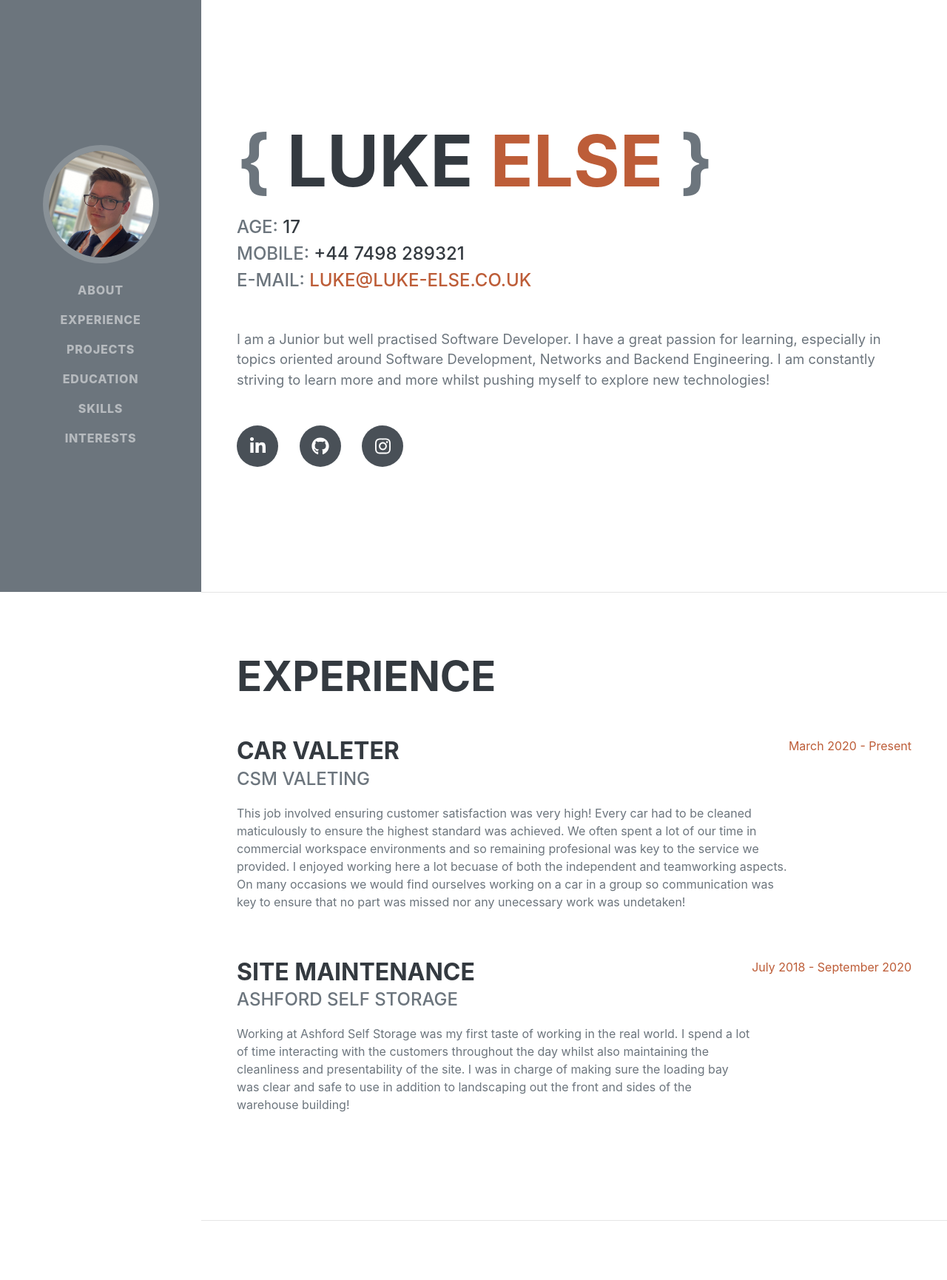
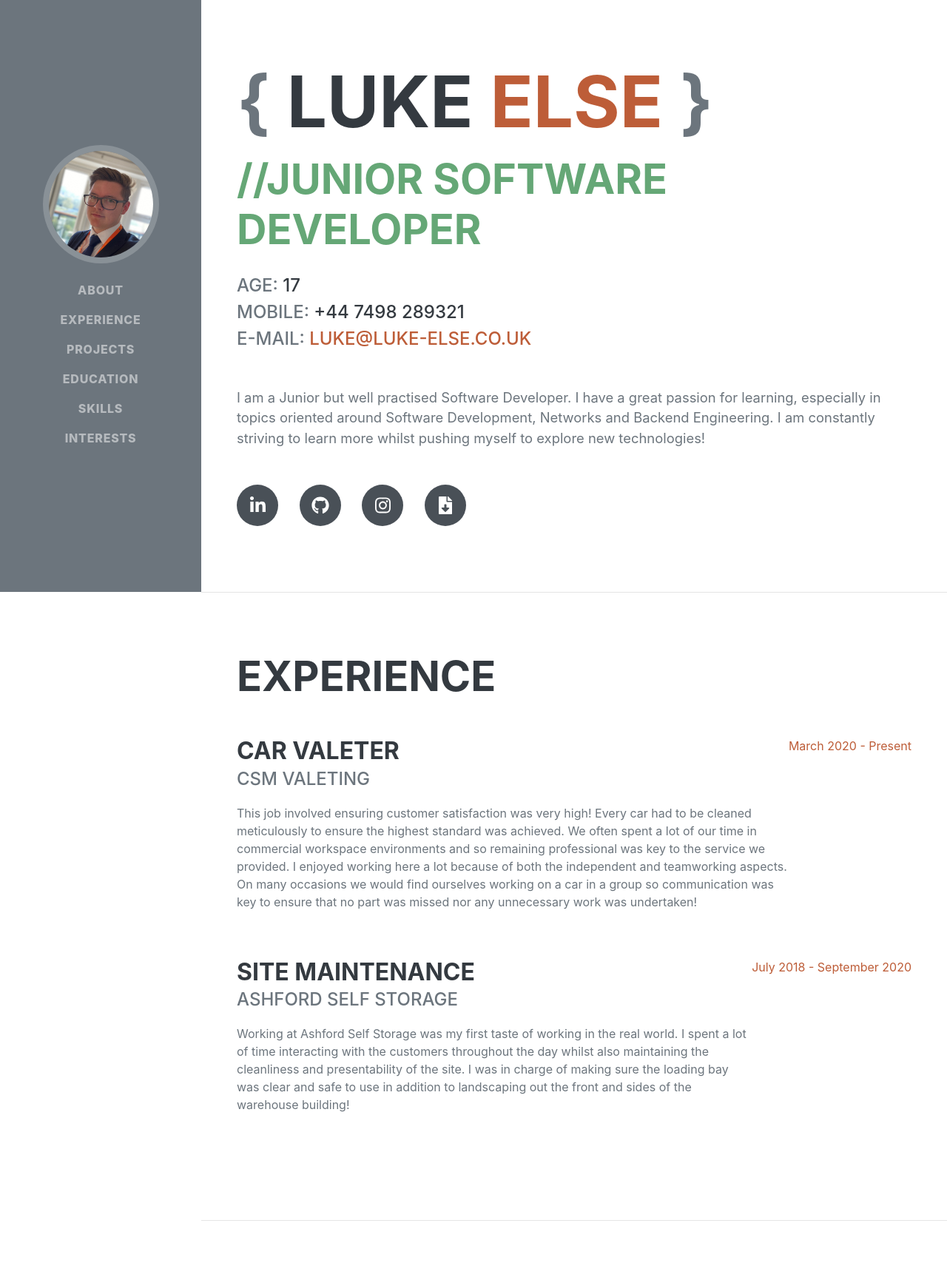
Before and after one commit to luke-else/luke-else.co.uk, a PHP site: page /public_html/index.php in a window 1280 px wide. Shown: the top 1730 px of the page at 74% size. Run offline with PHP 8.4, Linux system fonts and the light colour scheme; some web fonts are replaced.

Commit message:
Added CV and rewritten Interests Section

```diff
--- a/public_html/index.php
+++ b/index.php
@@ -1,11 +1,11 @@
 <!DOCTYPE html>
-<html lang="en">
+<html lang="en" loading="lazy">
     <head>
         <meta charset="utf-8" />
         <meta name="viewport" content="width=device-width, initial-scale=1, shrink-to-fit=no" />
-        <meta name="description" content="" />
+        <meta name="description" content="Luke Else - Junior Software Developer from Kent" />
         <meta name="author" content="" />
-        <title>Luke Else- Junior Software Developer</title>
+        <title>Luke Else - Junior Software Developer</title>
         <link rel="icon" type="image/x-icon" href="assets/img/favicon.ico" />
         <!-- Font Awesome icons (free version)-->
         <script src="https://use.fontawesome.com/releases/v5.15.3/js/all.js" crossorigin="anonymous"></script>
@@ -14,6 +14,7 @@
         <link href="https://fonts.googleapis.com/css?family=Muli:400,400i,800,800i" rel="stylesheet" type="text/css" />
         <!-- Core theme CSS (includes Bootstrap)-->
         <link href="css/styles.css" rel="stylesheet" />
+        <link href="css/type.css" rel="stylesheet" />
     </head>
     <body id="page-top">
         <!-- Navigation-->
@@ -31,24 +32,26 @@
                     <li class="nav-item"><a class="nav-link js-scroll-trigger" href="#education">Education</a></li>
                     <li class="nav-item"><a class="nav-link js-scroll-trigger" href="#skills">Skills</a></li>
                     <li class="nav-item"><a class="nav-link js-scroll-trigger" href="#interests">Interests</a></li>
-                    <!--
-                    <li class="nav-item"><a class="nav-link js-scroll-trigger" href="#awards">Awards</a></li>
-                    -->
                 </ul>
             </div>
         </nav>
         <!-- Page Content-->
-        <div class="container-fluid p-0">
+        <div  class="container-fluid p-0">
             <!-- About-->
             <section class="resume-section" id="about">
                 <div class="resume-section-content">
                     <h1 class="mb-0">
                         <span class="text-secondary">{</span>
-                        Luke
-                        <span class="text-primary">Else</span>
-
+                            Luke
+                            <span class="text-primary">Else</span>
                         <span class="text-secondary">}</span>
                     </h1>
+
+                    <br />
+
+                        <h2 class="mb-0">
+                            <p id="type"></p>
+                        </h2>
 
                     <br />
 
@@ -56,10 +59,10 @@
 
                         <?php
                             //An example date of birth.
-                            $userDob = '2004-01-12';
+                            $dob = '2004-01-12';
 
                             //Create a DateTime object using the user's date of birth.
-                            $dob = new DateTime($userDob);
+                            $dob = new DateTime($dob);
 
                             //We need to compare the user's date of birth with today's date.
                             $now = new DateTime();
@@ -82,11 +85,12 @@
                         E-Mail:
                         <a href="mailto:name@email.com">luke@luke-else.co.uk</a>
                     </div>
-                    <p class="lead mb-5">I am a Junior but well practised Software Developer. I have a great passion for learning, especially in topics oriented around Software Development, Networks and Backend Engineering. I am constantly striving to learn more and more whilst pushing myself to explore new technologies!</p>
+                    <p class="lead mb-5">I am a Junior but well practised Software Developer. I have a great passion for learning, especially in topics oriented around Software Development, Networks and Backend Engineering. I am constantly striving to learn more whilst pushing myself to explore new technologies!</p>
                     <div class="social-icons">
                         <a class="social-icon" href="https://www.linkedin.com/in/luke-else-a7183a205/"><i class="fab fa-linkedin-in"></i></a>
                         <a class="social-icon" href="https://github.com/lukejelse04"><i class="fab fa-github"></i></a>
                         <a class="social-icon" href="https://www.instagram.com/lukejelse04/"><i class="fab fa-instagram"></i></a>
+                        <a class="social-icon" href="assets/Luke Else - CV.pdf"><i class="fas fa-file-download"></i></a>
                     </div>
                 </div>
             </section>
@@ -99,7 +103,7 @@
                         <div class="flex-grow-1">
                             <h3 class="mb-0">Car Valeter</h3>
                             <div class="subheading mb-3">CSM Valeting</div>
-                            <p>This job involved ensuring customer satisfaction was very high! Every car had to be cleaned maticulously to ensure the highest standard was achieved. We often spent a lot of our time in commercial workspace environments and so remaining profesional was key to the service we provided. I enjoyed working here a lot becuase of both the independent and teamworking aspects. On many occasions we would find ourselves working on a car in a group so communication was key to ensure that no part was missed nor any unecessary work was undetaken!</p>
+                            <p>This job involved ensuring customer satisfaction was very high! Every car had to be cleaned meticulously to ensure the highest standard was achieved. We often spent a lot of our time in commercial workspace environments and so remaining professional was key to the service we provided. I enjoyed working here a lot because of both the independent and teamworking aspects. On many occasions we would find ourselves working on a car in a group so communication was key to ensure that no part was missed nor any unnecessary work was undertaken!</p>
                         </div>
                         <div class="flex-shrink-0"><span class="text-primary">March 2020 - Present</span></div>
                     </div>
@@ -107,7 +111,7 @@
                         <div class="flex-grow-1">
                             <h3 class="mb-0">Site Maintenance</h3>
                             <div class="subheading mb-3">Ashford Self Storage</div>
-                            <p>Working at Ashford Self Storage was my first taste of working in the real world. I spend a lot of time interacting with the customers throughout the day whilst also maintaining the cleanliness and presentability of the site. I was in charge of making sure the loading bay was clear and safe to use in addition to landscaping out the front and sides of the warehouse building!</p>
+                            <p>Working at Ashford Self Storage was my first taste of working in the real world. I spent a lot of time interacting with the customers throughout the day whilst also maintaining the cleanliness and presentability of the site. I was in charge of making sure the loading bay was clear and safe to use in addition to landscaping out the front and sides of the warehouse building!</p>
                         </div>
                         <div class="flex-shrink-0"><span class="text-primary">July 2018 - September 2020</span></div>
                     </div>
@@ -133,13 +137,13 @@
                             <div class="subheading mb-3">Spotify Client</div>
                             <p>This one is more of a personal project that allows me to learn more about and make use of a documented API. I will be staging the App as a website so that it can easily be accessed. I will also be trying to make a divide between the use of server and client side processing due to the limited resources I have available!</p>
                         </div>
-                        <div class="flex-shrink-0"><span class="text-primary"><a href="https://luke-else.com">luke-else.com</a></span></div>
+                        <div class="flex-shrink-0"><span class="text-primary"><a href="https://spotify.luke-else.com">spotify.luke-else.com</a></span></div>
                     </div>
                     <div class="d-flex flex-column flex-md-row justify-content-between mb-5">
                         <div class="flex-grow-1">
                             <h3 class="mb-0">Flight Simulator EFB</h3>
                             <div class="subheading mb-3">A-Level Project</div>
-                            <p>Capitalize on low hanging fruit to identify a ballpark value added activity to beta test. Override the digital divide with additional clickthroughs from DevOps. Nanotechnology immersion along the information highway will close the loop on focusing solely on the bottom line.</p>
+                            <p>This project is probably one of the largest so far! It is designed for flight sim users to be able to brief and track their flights as well as giving them the ability to fetch relevant routes and charts with just the click of a button. The project is a part of my A-Level course and so is heavily documented at all stages throughout the analysis, design and production cycle. It has taught me a lot about the agile development ideology, something that will be really useful to apply to some of my next projects!</p>
                         </div>
                         <div class="flex-shrink-0"><span class="text-primary"><a href="https://github.com/lukejelse04/FlightSimulatorIntergration">GitHub</a></span></div>
                     </div>
@@ -155,7 +159,7 @@
                             <h3 class="mb-0">The Norton Knatchbull School</h3>
                             <div class="subheading mb-3">A-Levels</div>
                             <div>Maths, Physics and Computer Science</div>
-                            <p>Grades: A, A, <b>A*</b></p>
+                            <p>Grades (Predicted): A, A, <b>A*</b></p>
                         </div>
 
                         <div class="flex-shrink-0"><span class="text-primary">September 2020 - Present</span></div>
@@ -165,7 +169,7 @@
                         <div class="flex-grow-1">
                             <h3 class="mb-0">The Norton Knatchbull School</h3>
                             <div class="subheading mb-3">GCSE's</div>
-                            <div>FSMQ (C), Maths (8), Geography (<b>9</b>), Biology (<b>9</b>), Chemistry (<b>9</b>), Physics (<b>9</b>), Spanish (7), English (Literature & Language) (7, 7), Computer Science (<b>9</b>), Religious Studies (4)</div>
+                            <div>FSMQ (C), Maths (8), Geography (<b>9</b>), Biology (<b>9</b>), Chemistry (<b>9</b>), Physics (<b>9</b>), Spanish (7), English (Literature & Language) (7, 7), Computer Science (<b>9</b>)</div>
                         </div>
 
                         <div class="flex-shrink-0"><span class="text-primary">September 2015 - August 2020</span></div>
@@ -185,14 +189,17 @@
                         <li class="list-inline-item"><i class="fab fa-html5"></i></li>
                         <li class="list-inline-item"><i class="fab fa-css3-alt"></i></li>
                         <li class="list-inline-item"><i class="fab fa-js-square"></i></li>
-                        <li class="list-inline-item"><i class="fab fa-php"></i></li>
                         <li class="list-inline-item"><span class="test-secondary">C#</span></li>
                         <li class="list-inline-item"><span class="test-secondary">.Net</span></li>
+                        <!--
                         <li class="list-inline-item"><i class="fab fa-python"></i></li>
-                        <li class="list-inline-item"><i class="fas fa-ethernet"></i></li>
+                        <li class="list-inline-item"><i class="fab fa-php"></i></li>
+                        -->
+                        <li class="list-inline-item"><i class="fas fa-network-wired"></i></li>
                         <li class="list-inline-item"><i class="fas fa-server"></i></li>
                         <li class="list-inline-item"><i class="fab fa-aws"></i></li>
                         <li class="list-inline-item"><i class="fab fa-linux"></i></li>
+                        <li class="list-inline-item"><i class="fab fa-git-alt"></i></li>
                     </ul>
                     <div class="subheading mb-3">Workflow</div>
                     <ul class="fa-ul mb-0">
@@ -220,59 +227,12 @@
             <section class="resume-section" id="interests">
                 <div class="resume-section-content">
                     <h2 class="mb-5">Interests</h2>
-                    <p>Apart from software development, I also enjoy ethical hacking and pentesting. I am still very new to the skill but it is something I enjoy learning about. I will often spend my evenings researching exploits and how they work. This knowledge can then be applied to my own setups and servers to ensure they are safe and secure!</p>
-                    <p class="mb-0">On a nice day I will often find myself exploring outside, whether it be through a forest walk or a run with friends. Who doesn't love a bit of fresh air!</p>
+                    <p>In my spare time, I will often find myself working on some of my smaller projects such as websites for my friends which I host on my own rented cloud servers. As well as this, I am quite interested in reading about system exploits as it is something that I can apply to my own work in order to keep it safe and secure.</p>
+                    <p>I am also an avid member of VATSIM flight simulation community and spend my evening interacting with the many members that it holds. I operate as a virtual air traffic controller on one of the biggest virtual flight networks in the world, VATSIM. In addition, I will also fly on the network in some of the many events they host each week.</p>
+                    <p class="mb-0">From 2015 to 2020 I was also in the 'Royal Air Force Air Cadets' which taught me a lot of leadership, communication and problem solving skills. Whilst there, I partook in the Bronze Duke Of Edinburgh award and joined the squadron band which were both tough but rewarding experiences. Throughout the year we would attend many parades in which drill and discipline standard had to be impeccable.</p>
                 </div>
             </section>
             <hr class="m-0" />
-            <!--
-            <!-- Awards
-            <section class="resume-section" id="awards">
-                <div class="resume-section-content">
-                    <h2 class="mb-5">Awards & Certifications</h2>
-                    <ul class="fa-ul mb-0">
-                        <li>
-                            <span class="fa-li"><i class="fas fa-trophy text-warning"></i></span>
-                            Google Analytics Certified Developer
-                        </li>
-                        <li>
-                            <span class="fa-li"><i class="fas fa-trophy text-warning"></i></span>
-                            Mobile Web Specialist - Google Certification
-                        </li>
-                        <li>
-                            <span class="fa-li"><i class="fas fa-trophy text-warning"></i></span>
-                            1
-                            <sup>st</sup>
-                            Place - University of Colorado Boulder - Emerging Tech Competition 2009
-                        </li>
-                        <li>
-                            <span class="fa-li"><i class="fas fa-trophy text-warning"></i></span>
-                            1
-                            <sup>st</sup>
-                            Place - University of Colorado Boulder - Adobe Creative Jam 2008 (UI Design Category)
-                        </li>
-                        <li>
-                            <span class="fa-li"><i class="fas fa-trophy text-warning"></i></span>
-                            2
-                            <sup>nd</sup>
-                            Place - University of Colorado Boulder - Emerging Tech Competition 2008
-                        </li>
-                        <li>
-                            <span class="fa-li"><i class="fas fa-trophy text-warning"></i></span>
-                            1
-                            <sup>st</sup>
-                            Place - James Buchanan High School - Hackathon 2006
-                        </li>
-                        <li>
-                            <span class="fa-li"><i class="fas fa-trophy text-warning"></i></span>
-                            3
-                            <sup>rd</sup>
-                            Place - James Buchanan High School - Hackathon 2005
-                        </li>
-                    </ul>
-                </div>
-            </section>
-            -->
         </div>
         <!-- Bootstrap core JS-->
         <script src="https://code.jquery.com/jquery-3.5.1.min.js"></script>
@@ -281,5 +241,6 @@
         <script src="https://cdnjs.cloudflare.com/ajax/libs/animejs/3.2.1/anime.min.js"></script>
         <!-- Core theme JS-->
         <script src="js/scripts.js"></script>
+        <script src="js/type.js"></script>
     </body>
 </html>
```
Also changed, not shown: js/scripts.js (renamed from public_html/js/scripts.js, +6 -3 lines), js/type.js (added, +18 -0 lines), assets/img/favicon.ico (renamed from public_html/assets/img/favicon.ico), assets/img/profile.jpg (renamed from public_html/assets/img/profile.jpg), assets/img/snexo.jpg (renamed from public_html/assets/img/snexo.jpg), css/styles.css, 1 other file.
